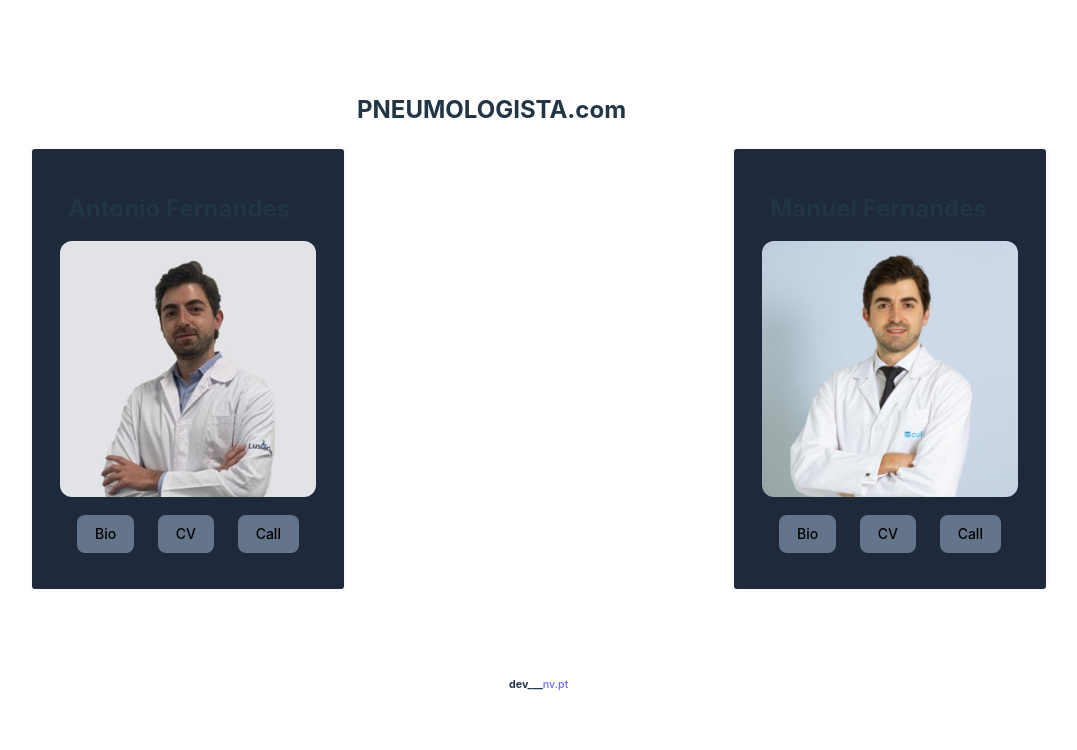
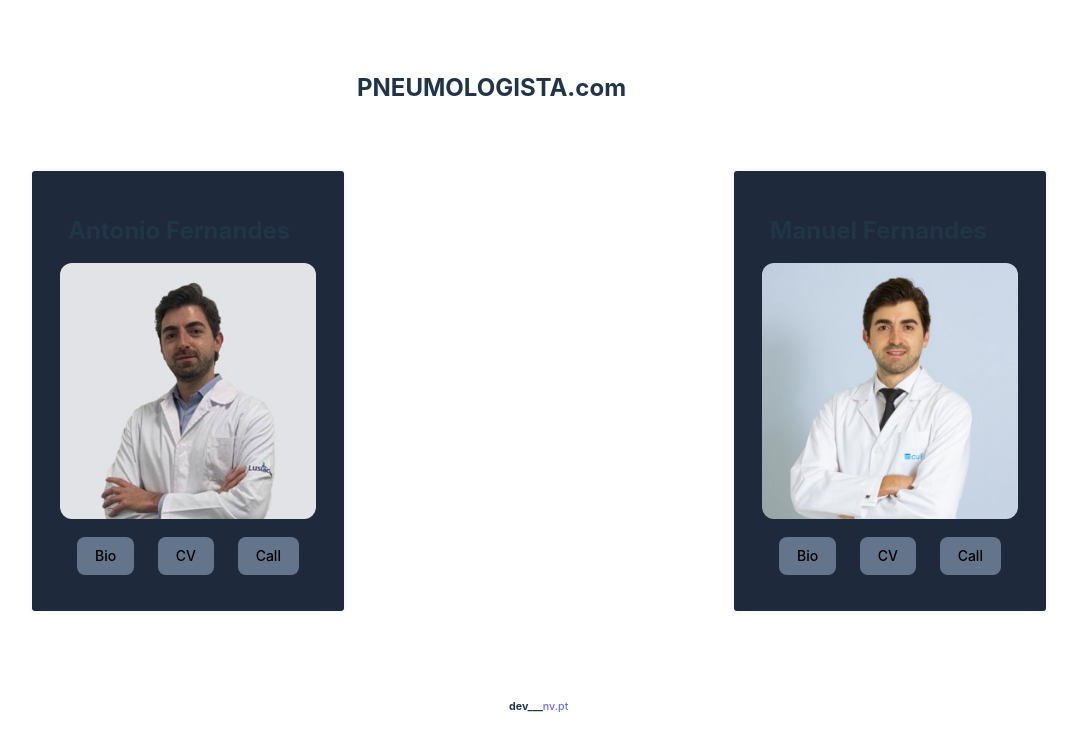
Before and after one commit to noelcv/pneumologista, a React (Vite) app in the folder pneumologista/: page / in a window 1280 px wide. Shown: the top 750 px of the page, without its empty margins (163-1240 px from the left). Built offline with nearby package versions, Linux system fonts and the light colour scheme.

Commit message:
support to ultra-wide screens

```diff
--- a/pneumologista/src/App.tsx
+++ b/pneumologista/src/App.tsx
@@ -8,7 +8,7 @@ function App() {
 
   return (
     <Router>
-      <div className="max-w-xs mx-auto top-0 md:ml-48 2xl:ml-96">
+      <div className="max-w-xs mx-auto top-0 md:ml-48 2xl:ml-96 3xl:pl-96">
           <Header />
         <Routes>
           <Route path="/" element={<Homepage/>}/>
--- a/pneumologista/src/components/Header.tsx
+++ b/pneumologista/src/components/Header.tsx
@@ -3,8 +3,8 @@ import { FunctionComponent } from 'react';
 const Header: FunctionComponent = () => {
 
   return (
-    <div className="grid grid-cols-12 pb-1 sticky z-2 w-screen">
-      <h1 className="col-start-1 text-2xl ml-2 md:col-start-4 3xl:col-start-3 2xl:ml-20">PNEUMOLOGISTA.com</h1>
+    <div className="grid grid-cols-12 pb-1 sticky z-2 w-screen xl:pb-12 3xl:pb-32 3xl:-mt-32">
+      <h1 className="col-start-1 text-2xl ml-2 md:col-start-4 3xl:col-start-3 2xl:ml-20 3xl:-ml-11">PNEUMOLOGISTA.com</h1>
     </div>
   );
 };
```
